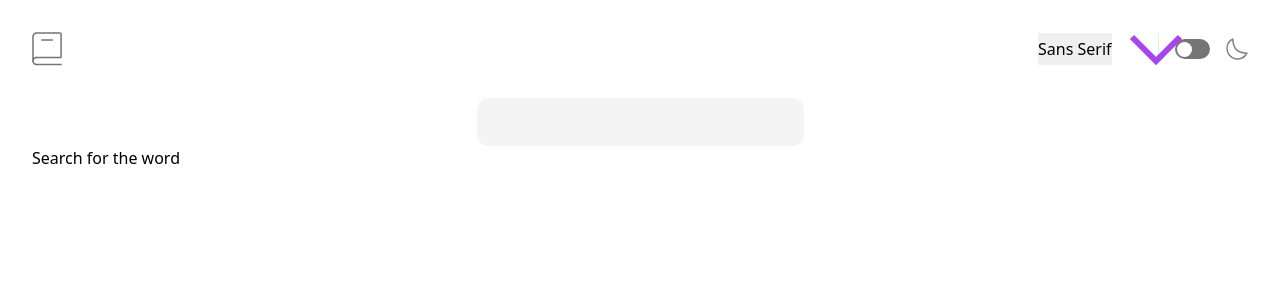
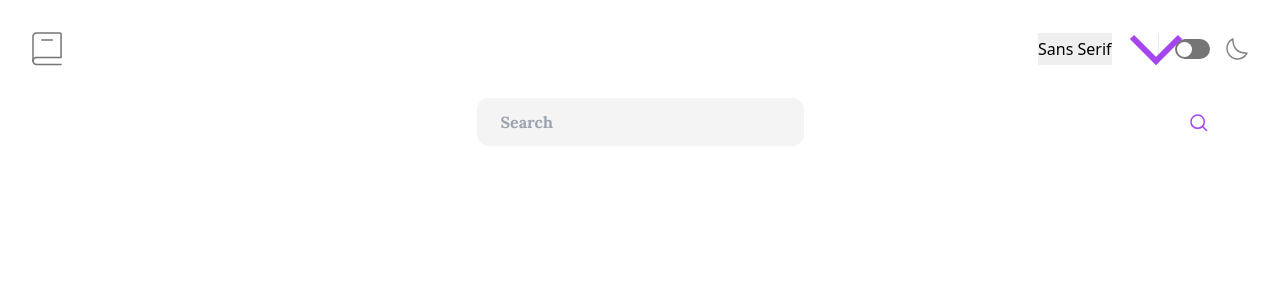
Before and after one commit to EkaAbashidze/dictionary-web-app-vue, a Vue app: page / in a window 1280 px wide. Shown: the top 300 px of the page. Built offline with nearby package versions, Linux system fonts and the light colour scheme.

Commit message:
style: style input field

```diff
--- a/src/pages/MainPage.vue
+++ b/src/pages/MainPage.vue
@@ -1,16 +1,22 @@
 <template>
   <div class="p-8 w-screen">
     <the-header></the-header>
-    <div class="mt-8 flex justify-center">
+    <div class="mt-8 flex justify-center relative">
       <label for="search"></label>
       <input
         type="text"
         name="search"
-        class="bg-[#F4F4F4] w-[327px] h-[48px] rounded-xl outline-none px-6"
+        class="bg-[#F4F4F4] w-[327px] h-[48px] rounded-xl outline-none px-6 pr-14 font-lora font-bold text-base"
+        placeholder="Search"
         v-model="search"
       />
+      <img
+        class="absolute top-4 right-10"
+        src="../assets/images/icon-search.svg"
+        alt="search"
+      />
     </div>
-    <h2 v-if="isLoading">Search for the word</h2>
+
     <div v-if="error">
       <h1>
         {{ error.title }}
```
